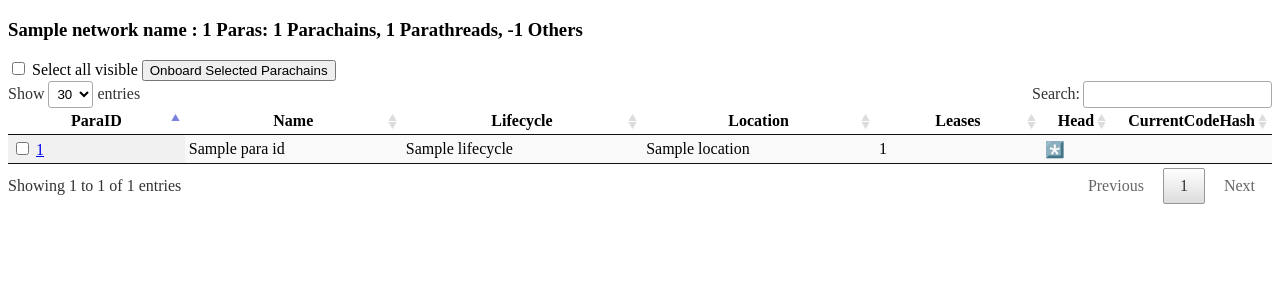
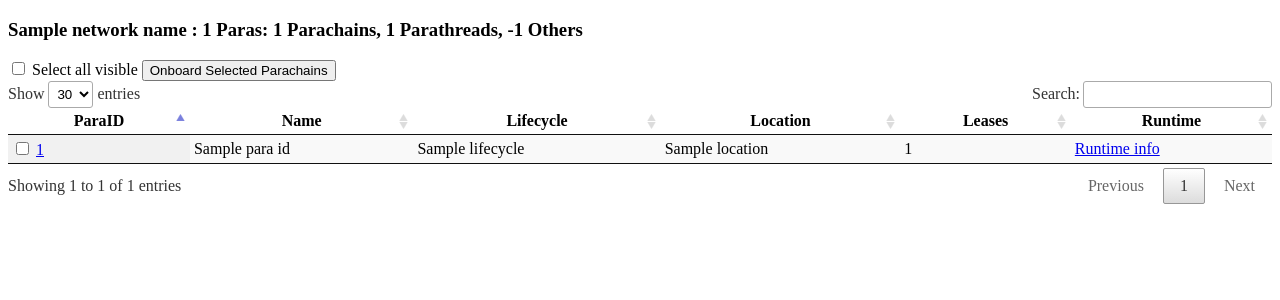
Before and after one commit to paritytech/testnet-manager, a FastAPI app: template app/templates/parachains.html in a window 1280 px wide. Shown: the top 300 px of the page. Run offline with FastAPI, Linux system fonts and the light colour scheme; the template is opened without the code that fills it: most values are stand-ins (such as "Sample title", 1, 10 or a date in 2020).

Commit message:
Add links

```diff
--- a/app/templates/index.html
+++ b/app/templates/index.html
@@ -10,6 +10,7 @@
             <li><a href="/nodes">Nodes</a></li>
             <li><a href="/validators">Validators</a></li>
             <li><a href="/parachains">Parachains</a></li>
+            <li><a href="/runtime">Runtime information</a></li>
         </ul>
         <a href="/docs">API Docs</a>
     </p>
--- a/app/templates/parachains.html
+++ b/app/templates/parachains.html
@@ -21,8 +21,7 @@
         <th>Lifecycle</th>
         <th>Location</th>
         <th>Leases</th>
-        <th>Head</th>
-        <th>CurrentCodeHash</th>
+        <th>Runtime</th>
     </tr>
     </thead>
     <tbody>
@@ -36,26 +35,7 @@
             <td>{{ parachains[para_id]['lifecycle'] | default('')}}</td>
             <td>{{ parachains[para_id]['location'] | default('')}}</td>
             <td>{{ parachains[para_id]['leases_count'] | default('') }}</td>
-            <td style="width: 5%">
-                {% if parachains[para_id]['head'] %}
-                <details>
-                    <summary style="list-style:none">*️⃣</summary>
-                    <p style="inline-size: 10em;overflow-wrap: break-word;">
-                        {{ parachains[para_id]['head'] | default('') }}
-                    </p>
-                </details>
-                {% endif %}
-            </td>
-            <td style="width: 5%">
-                {% if parachains[para_id]['current_code_hash'] %}
-                <details>
-                    <summary style="list-style:none">#️⃣</summary>
-                    <p style="inline-size: 10em;overflow-wrap: break-word;">
-                        {{ parachains[para_id]['current_code_hash'] | default('') }}
-                    </p>
-                </details>
-                {% endif %}
-            </td>
+            <td><a target="_blank" href="/parachains/{{ para_id }}/runtime">Runtime info</a></td>
         </tr>
     {% endfor %}
     </tbody>
```
